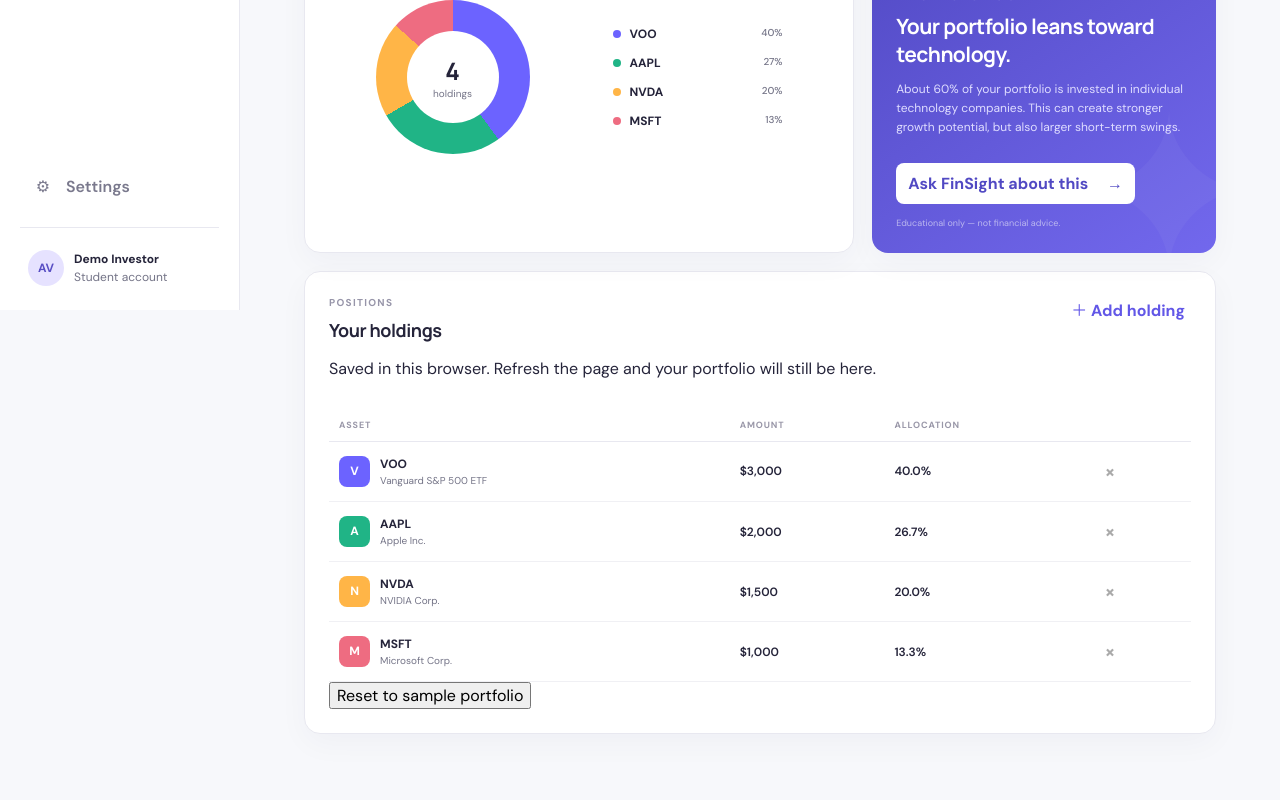
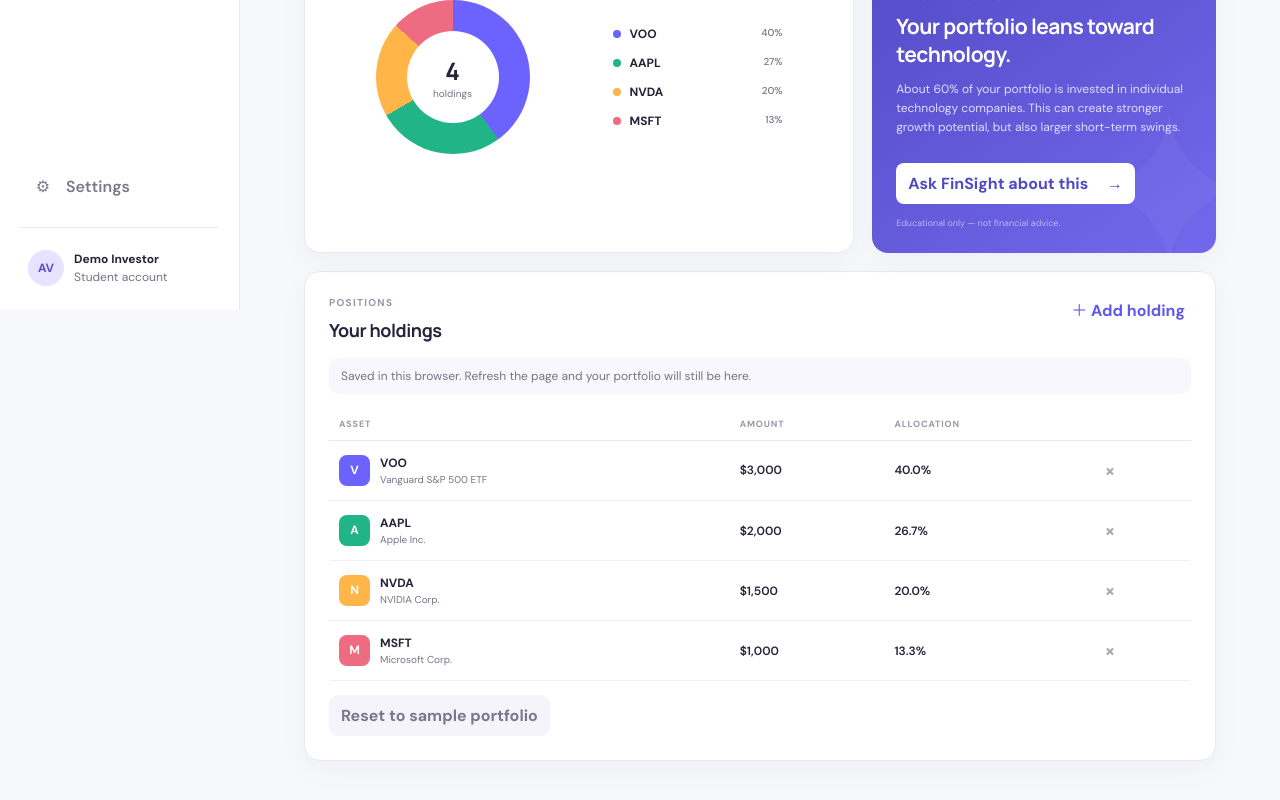
Before and after one commit to ananyavalati/FinSight-AI, a React (Vite) app: page / in a window 1280 px wide. Shown: the part 490-1290 px from the top of the page. Built offline with nearby package versions, Linux system fonts and the light colour scheme.

Commit message:
Update src styles for saved portfolio feature

```diff
--- a/src/App.css
+++ b/src/App.css
@@ -17,9 +17,10 @@
 .eyebrow { color: #9795a9; letter-spacing: .13em; font-size: 10px; font-weight: 700; margin: 0 0 9px; }
 header h1 { font: 700 clamp(25px,3vw,36px) 'Manrope'; letter-spacing: -.045em; margin: 0 0 7px; } header>div>p:last-child { color: var(--muted); margin: 0; }
 .primary { border: 0; background: var(--purple); color: #fff; border-radius: 10px; padding: 12px 17px; font-weight: 700; cursor: pointer; box-shadow: 0 6px 14px #6257e733; }
-.add-form { background: #fff; padding: 18px; margin: -12px 0 24px; border: 1px solid var(--line); border-radius: 14px; display: flex; gap: 12px; align-items: flex-end; box-shadow: 0 12px 30px #29234b0d; }
+.add-form { background: #fff; padding: 18px; margin: -12px 0 24px; border: 1px solid var(--line); border-radius: 14px; display: flex; gap: 12px; align-items: flex-end; flex-wrap: wrap; box-shadow: 0 12px 30px #29234b0d; }
 .add-form label { color: var(--muted); font-size: 12px; font-weight: 700; display: grid; gap: 6px; }
 .add-form input { border: 1px solid var(--line); border-radius: 9px; padding: 10px 12px; outline: none; }.add-form input:focus { border-color: var(--purple); }
+.form-error { flex-basis: 100%; color: #c95050; background: #fff2f2; border-radius: 9px; padding: 10px 12px; margin: 2px 0 0; font-size: 12px; font-weight: 700; }
 .text-button,.dots,.delete { background: none; border: 0; color: var(--purple); font-weight: 700; cursor: pointer; }
 .metric-grid { display: grid; grid-template-columns: 1.7fr 1fr 1fr; gap: 18px; }
 .hero-card,.metric-card,.panel { background: #fff; border: 1px solid var(--line); border-radius: 16px; box-shadow: 0 10px 30px #29234b09; }
@@ -32,6 +33,6 @@
 .allocation { display: flex; align-items: center; justify-content: space-around; padding: 22px 5px 4px; }.donut { width: 154px; height: 154px; border-radius: 50%; display: grid; place-items: center; position: relative; }.donut:after { content:''; position: absolute; width: 92px; height: 92px; border-radius: 50%; background: #fff; }.donut span { z-index: 1; text-align: center; color: var(--muted); font-size: 10px; }.donut strong { display: block; color: var(--ink); font: 700 24px 'Manrope'; }
 .legend { display: grid; gap: 13px; min-width: 170px; }.legend>div { display: flex; gap: 9px; align-items: center; }.legend i { width: 8px; height: 8px; border-radius: 50%; }.legend span { font-weight: 700; font-size: 12px; flex: 1; }.legend small { float: right; margin-left: 36px; color: var(--muted); font-weight: 500; }
 .insight { background: linear-gradient(145deg,#5149c3,#7268ed); color: #fff; border: 0; position: relative; overflow: hidden; }.insight:after { content:'✦'; position: absolute; color: #ffffff0a; font-size: 220px; right: -45px; bottom: -85px; }.sparkle { font-size: 27px; margin-bottom: 24px; }.insight .eyebrow { color: #cbc8ff; }.insight h2 { color: #fff; font-size: 21px; max-width: 330px; }.insight>p:not(.eyebrow) { color: #dfddff; font-size: 12px; line-height: 1.6; max-width: 400px; }.ask-button { position: relative; z-index: 1; border: 0; border-radius: 8px; background: #fff; color: #5149c3; padding: 10px 12px; font-weight: 700; margin: 13px 0; cursor: pointer; }.ask-button span { margin-left: 15px; }.insight>small { display: block; color: #bbb7ef; font-size: 9px; }
-.holdings { margin-top: 18px; }.table-wrap { overflow-x: auto; }table { width: 100%; border-collapse: collapse; margin-top: 14px; }th { color: #9997a8; font-size: 9px; letter-spacing: .1em; text-align: left; text-transform: uppercase; padding: 10px; border-bottom: 1px solid var(--line); }td { padding: 14px 10px; font-size: 12px; border-bottom: 1px solid #f0f0f4; font-weight: 600; }td:first-child { display: flex; align-items: center; gap: 10px; }.ticker-icon { color: #fff; width: 31px; height: 31px; display: grid; place-items: center; border-radius: 8px; font-weight: 700; }td strong,td small { display: block; }td small { color: var(--muted); font-weight: 400; font-size: 10px; margin-top: 2px; }.delete { color: #aaa; font-size: 19px; }
+.holdings { margin-top: 18px; }.save-note { color: var(--muted); background: #f8f7fd; border-radius: 10px; padding: 10px 12px; margin: 16px 0 0; font-size: 12px; }.table-wrap { overflow-x: auto; }table { width: 100%; border-collapse: collapse; margin-top: 14px; }th { color: #9997a8; font-size: 9px; letter-spacing: .1em; text-align: left; text-transform: uppercase; padding: 10px; border-bottom: 1px solid var(--line); }td { padding: 14px 10px; font-size: 12px; border-bottom: 1px solid #f0f0f4; font-weight: 600; }td:first-child { display: flex; align-items: center; gap: 10px; }.ticker-icon { color: #fff; width: 31px; height: 31px; display: grid; place-items: center; border-radius: 8px; font-weight: 700; }td strong,td small { display: block; }td small { color: var(--muted); font-weight: 400; font-size: 10px; margin-top: 2px; }.delete { color: #aaa; font-size: 19px; }.reset-button { border: 0; color: #79778d; background: #f5f4fa; border-radius: 9px; padding: 10px 12px; margin-top: 14px; font-weight: 700; cursor: pointer; }
 @media(max-width: 900px){.sidebar{width:76px;padding:25px 10px}.brand>span:last-child,nav a:not(.active),nav a.active{font-size:0}.brand{padding:0;justify-content:center}.brand-mark{font-size:16px}.sidebar nav a{justify-content:center}.sidebar nav a span{font-size:18px}.sidebar-bottom{display:none}main{margin-left:76px}.metric-grid{grid-template-columns:1fr 1fr}.hero-card{grid-column:1/-1}.content-grid{grid-template-columns:1fr}}
 @media(max-width: 600px){main{padding:28px 16px 50px;margin-left:0}.sidebar{position:static;width:100%;height:64px;flex-direction:row;align-items:center;padding:10px 16px}.sidebar nav{margin:0 0 0 auto;display:flex}.sidebar nav a{display:none}.sidebar nav a.active{display:flex}.metric-grid{grid-template-columns:1fr}.hero-card{grid-column:auto}header{align-items:flex-start;gap:18px}.primary{white-space:nowrap}.add-form{flex-direction:column;align-items:stretch}.allocation{gap:20px}.donut{width:130px;height:130px}.donut:after{width:78px;height:78px}.legend{min-width:140px}.legend small{margin-left:15px}}
```
